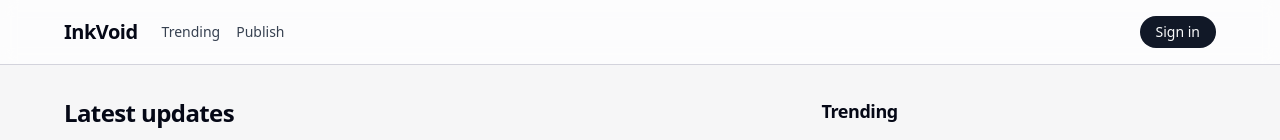
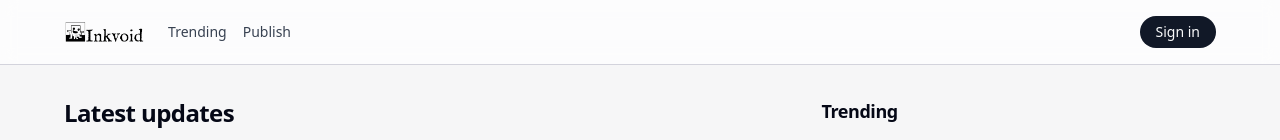
Before and after one commit to AsdrubalV/inkvoid, a Next.js app: page / in a window 1280 px wide. Shown: the top 140 px of the page. Built offline with nearby package versions, Linux system fonts and the light colour scheme; no server answers; the database is empty.

Commit message:
update logo

```diff
--- a/src/app/layout.tsx
+++ b/src/app/layout.tsx
@@ -1,13 +1,18 @@
 import type { Metadata } from "next";
 import "./globals.css";
 import Link from "next/link";
+import Image from "next/image";
 import { ReactNode } from "react";
 import { cookies } from "next/headers";
 import { createServerSupabase } from "@/lib/supabase/server";
 
 export const metadata: Metadata = {
   title: "InkVoid",
-  description: "Minimalist web fiction platform"
+  description: "Lee, escribe y descubre historias",
+  icons: {
+    icon: "/inkvoid%20logo%201.png",
+    apple: "/inkvoid%20logo%201.png"
+  }
 };
 
 export default async function RootLayout({ children }: { children: ReactNode }) {
@@ -22,8 +27,15 @@ export default async function RootLayout({ children }: { children: ReactNode })
         <div className="border-b border-border bg-white/70 backdrop-blur">
           <header className="container flex h-16 items-center justify-between">
             <div className="flex items-center gap-6">
-              <Link href="/" className="text-xl font-semibold tracking-tight">
-                InkVoid
+              <Link href="/" className="flex items-center gap-2">
+                <Image
+                  src="/inkvoid%20logo%204.png"
+                  alt="InkVoid"
+                  width={140}
+                  height={40}
+                  priority
+                  className="h-8 w-auto"
+                />
               </Link>
               <nav className="flex items-center gap-4 text-sm text-gray-700">
                 <Link href="/trending" className="hover:text-black">
```
